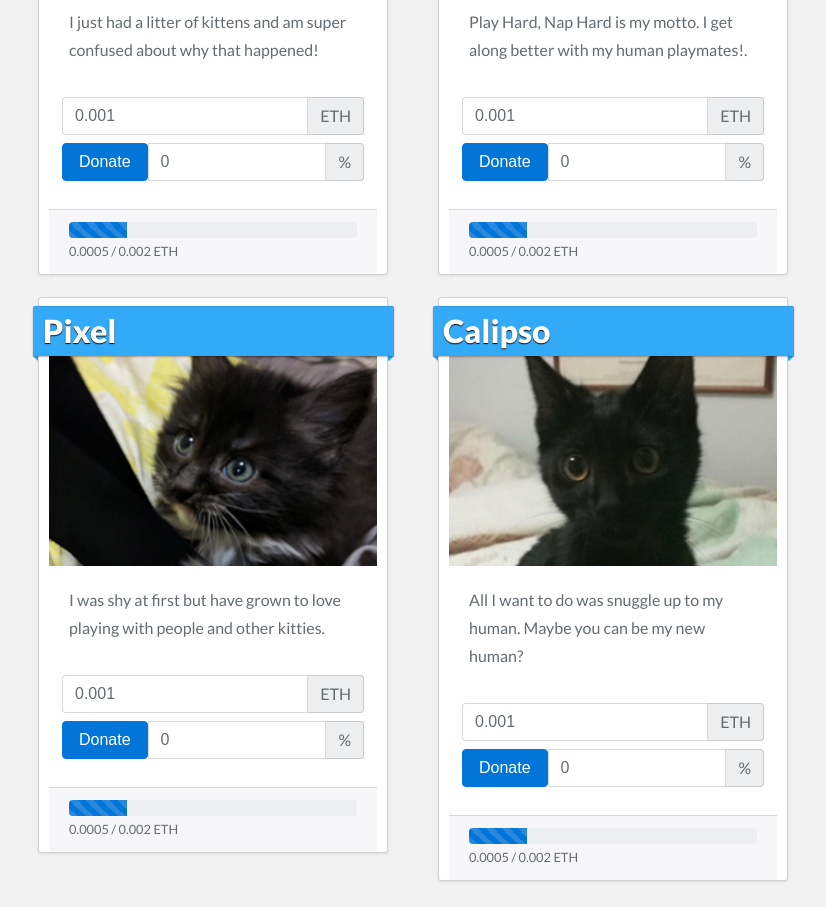
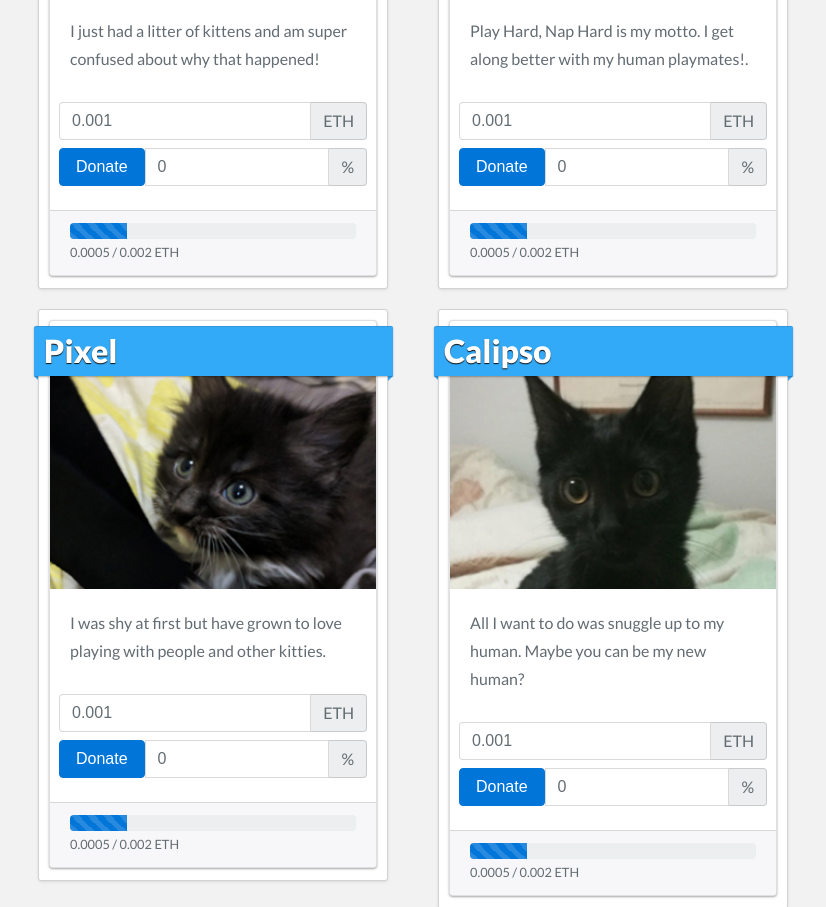
Before and after one commit to fluffycatware/kittycoin-club, a website: page src/index.html in a window 1280 px wide. Shown: the part 1042-1949 px from the top of the page, without its empty margins (47-873 px from the left). Drawn offline with nearby package versions, Linux system fonts and the light colour scheme; no server answers; a script that the page names is missing.

Commit message:
fixed some formatting problems with the ribbons

```diff
--- a/bs-config.json
+++ b/bs-config.json
@@ -1,5 +1,5 @@
 {
-  "open": false,
+  "open": true,
   "server": {
     "baseDir": ["./src", "./build/contracts"]
   }
--- a/src/assets/css/main.css
+++ b/src/assets/css/main.css
@@ -196,7 +196,7 @@ i {
 .ribbon {
     width: 100%;
     margin: 10px auto;
-    padding: 0 10px 0;
+    padding: 10px 10px 0;
     position: relative;
     color: #0674bb;
     background: #fff;
@@ -214,7 +214,7 @@ i {
     padding: 5px 10px;
     position: relative;
     left: -16px;
-    top: 8px;
+    top: 5px;
     color: white;
     text-shadow: 0 1px 1px #111111;
     border-top: 1px solid #3498db;
--- a/src/index.html
+++ b/src/index.html
@@ -76,8 +76,9 @@
     </div>
 
     <div id="kittyTemplate" style="display: none;">
-        <div class="col-md-4 col-sm-6 col-xs-12">
-            <div class="card ribbon shadow-1">
+        <div class="col-lg-4 col-md-6 col-sm-12">
+            <div class="ribbon">
+                <div class="card shadow-1">
 
                     <!-- Kitty Name -->
                     <h4 class="card-title">Name</h4>
@@ -90,7 +91,7 @@
                         <p class="card-text">Description</p>
 
                         <!-- Kitty Donation Form -->
-                    <div class="row p-1">
+                        <div class="row">
                             <div class="input-group p-1">
                                 <input class="form-control" type="number" value="0.001" id="donation-amount" aria-label="Amount (ETH)">
                                 <span class="input-group-addon">ETH</span>
@@ -110,6 +111,7 @@
                                 aria-valuemin="0" aria-valuemax="100"></div>
                         </div>
                         <small class="text-muted">0.0005 / 0.002 ETH</small>
+                    </div>
                 </div>
             </div>
         </div>
```
Also changed, not shown: img/project-dashboard.png. Lines whose indentation alone changed are shown as unchanged.
